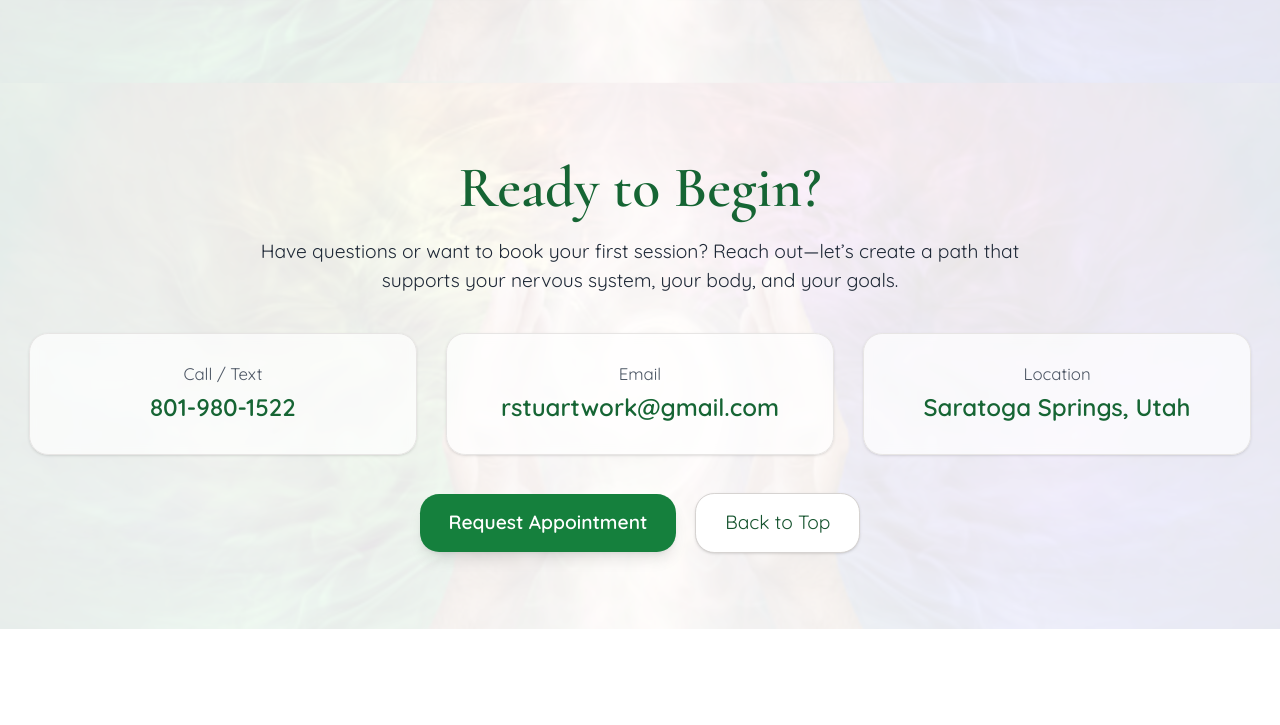
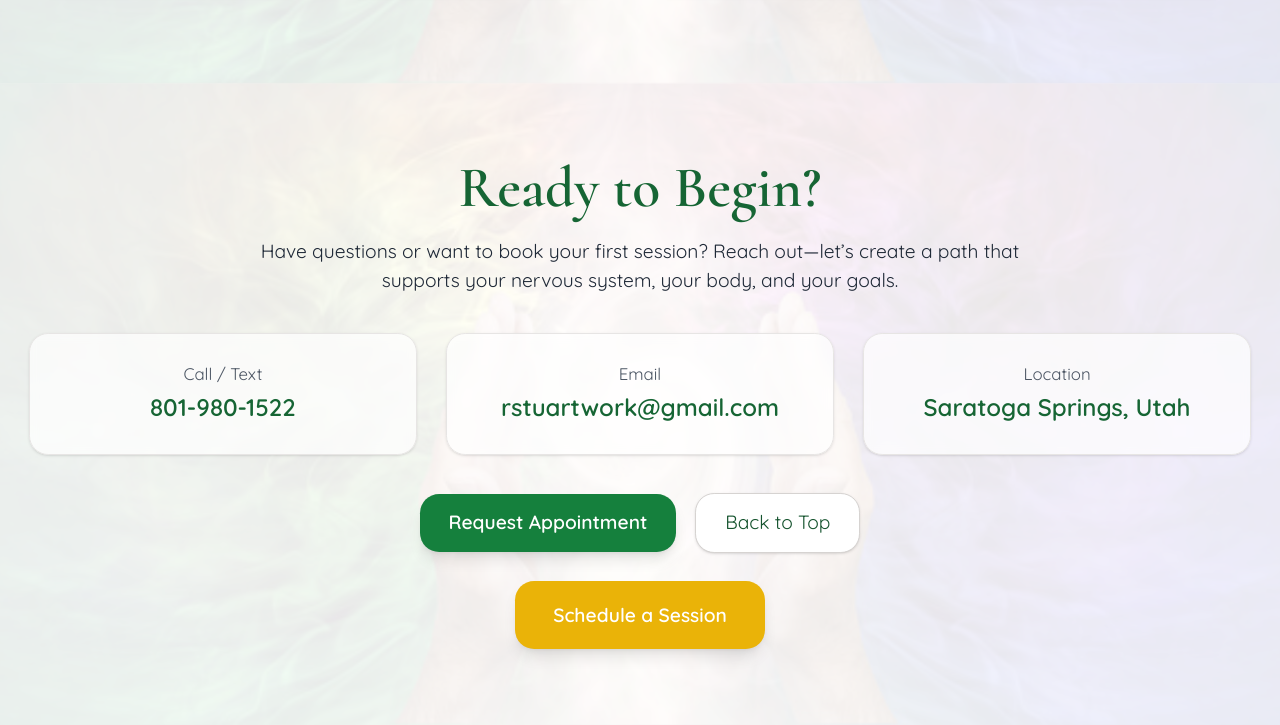
Before and after one commit to rand777chubbs/ReleaseToRise, a plain HTML site: page index.html in a window 1280 px wide. Shown: the part 2744-3469 px from the top of the page. Before the commit the page ends 3373 px from the top, so only its background shows below. Drawn offline with nearby package versions, Linux system fonts and the light colour scheme.

Commit message:
Update index.html

```diff
--- a/index.html
+++ b/index.html
@@ -258,6 +258,7 @@
         <a href="mailto:ReleaseToRiseHealing@gmail.com?subject=Session%20Inquiry&body=Hi%20Randy%2C%0A%0AI%27d%20like%20to%20book%20a%20session.%20My%20availability%20is..." class="bg-green-700 hover:bg-green-800 text-white px-6 py-3 rounded-2xl shadow-lg font-bold">Request Appointment</a>
         <a href="#top" class="bg-white border border-stone-300 hover:bg-stone-50 text-green-900 px-6 py-3 rounded-2xl shadow">Back to Top</a>
       </div>
+      <a href="https://calendly.com/release-to-rise" target="_blank" rel="noopener noreferrer" class="inline-block mt-6 bg-yellow-500 hover:bg-yellow-600 text-white px-8 py-4 rounded-2xl shadow-lg font-bold">Schedule a Session</a>
     </div>
   </section>
 
```
